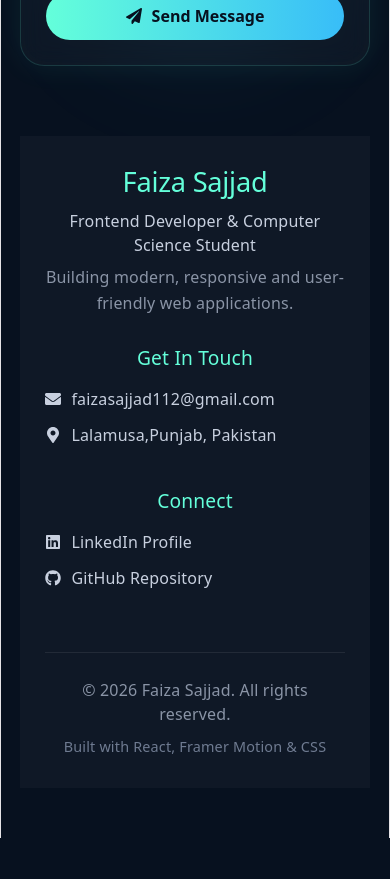
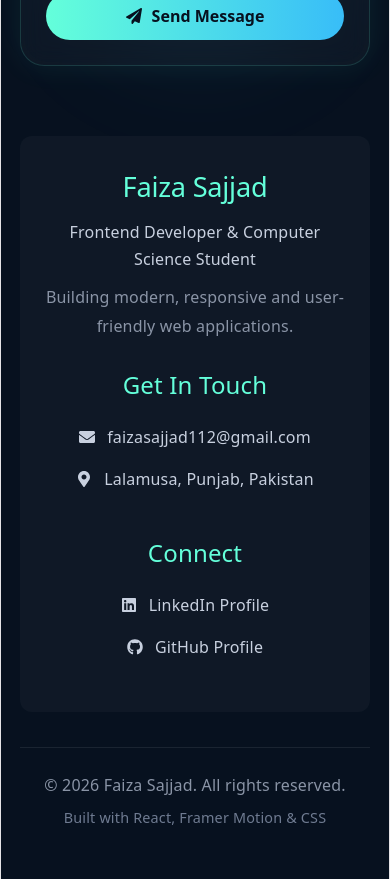
Before and after one commit to Faiza034/My_Portfolio, a React (Vite) app: page / in a window 390 px wide. Shown: the part 9020-9899 px from the top of the page. Before the commit the page ends 9858 px from the top, so only its background shows below. Built offline with nearby package versions, Linux system fonts and the light colour scheme.

Commit message:
Updated portfolio website

```diff
--- a/src/components/Footer.css
+++ b/src/components/Footer.css
@@ -7,61 +7,59 @@
 .footer-container {
   max-width: 1200px;
   margin: 0 auto;
-
-  padding: 45px 40px 25px;
+  padding: 50px 40px 30px;
 
   background: rgba(255, 255, 255, 0.03);
-  display: flex;
-  justify-content: space-between;
-  gap: 50px;
-  flex-wrap: wrap;
+
+  display: grid;
+  grid-template-columns: repeat(3, 1fr);
+  gap: 60px;
+
+  border-radius: 12px;
 }
 
-.footer-brand {
-  flex: 1;
-  min-width: 250px;
+.footer-brand,
+.footer-contact,
+.footer-links {
+  display: flex;
+  flex-direction: column;
+  align-items: center;
 }
 
 .footer-brand h2 {
   color: #64ffda;
   font-size: 2rem;
-  margin-bottom: 10px;
+  margin-bottom: 15px;
 }
 
 .footer-brand p {
   color: #c8d0df;
-  margin-bottom: 8px;
+  margin-bottom: 10px;
+  line-height: 1.7;
 }
 
 .footer-brand span {
   color: #8a94a6;
-  line-height: 1.6;
-}
-
-.footer-contact,
-.footer-links {
-  flex: 1;
-  min-width: 220px;
+  line-height: 1.8;
 }
 
 .footer-contact h3,
 .footer-links h3 {
   color: #64ffda;
-  margin-bottom: 18px;
-  font-size: 1.2rem;
+  font-size: 1.5rem;
+  margin-bottom: 25px;
 }
 
 .footer-contact p,
 .footer-links a {
   display: flex;
   align-items: center;
-  gap: 10px;
+  gap: 12px;
 
   color: #c8d0df;
+  text-decoration: none;
 
-  margin-bottom: 12px;
-
-  text-decoration: none;
+  margin-bottom: 18px;
 
   transition: all 0.3s ease;
 }
@@ -72,9 +70,7 @@
 }
 
 .footer-bottom {
-  width: 100%;
-
-  margin-top: 20px;
+  margin-top: 35px;
   padding-top: 25px;
 
   border-top: 1px solid rgba(255, 255, 255, 0.08);
@@ -92,7 +88,16 @@
   font-size: 0.9rem;
 }
 
-/* Responsive */
+/* Tablet */
+
+@media (max-width: 992px) {
+  .footer-container {
+    grid-template-columns: repeat(2, 1fr);
+    gap: 40px;
+  }
+}
+
+/* Mobile */
 
 @media (max-width: 768px) {
   .footer {
@@ -100,17 +105,18 @@
   }
 
   .footer-container {
-    flex-direction: column;
+    grid-template-columns: 1fr;
     gap: 30px;
-    padding: 30px 25px;
+    padding: 35px 25px;
+    text-align: center;
+  }
+
+  .footer-contact p,
+  .footer-links a {
+    justify-content: center;
   }
 
   .footer-brand h2 {
     font-size: 1.7rem;
   }
-
-  .footer-contact p,
-  .footer-links a {
-    justify-content: flex-start;
-  }
 }
--- a/src/components/Footer.jsx
+++ b/src/components/Footer.jsx
@@ -11,7 +11,6 @@ function Footer() {
   return (
     <footer className="footer">
       <div className="footer-container">
-        {/* Left */}
 
         <div className="footer-brand">
           <h2>Faiza Sajjad</h2>
@@ -26,8 +25,6 @@ function Footer() {
           </span>
         </div>
 
-        {/* Center */}
-
         <div className="footer-contact">
           <h3>Get In Touch</h3>
 
@@ -38,11 +35,9 @@ function Footer() {
 
           <p>
             <FaMapMarkerAlt />
-            Lalamusa,Punjab, Pakistan
+            Lalamusa, Punjab, Pakistan
           </p>
         </div>
-
-        {/* Right */}
 
         <div className="footer-links">
           <h3>Connect</h3>
@@ -62,11 +57,11 @@ function Footer() {
             rel="noreferrer"
           >
             <FaGithub />
-            GitHub Repository
+            GitHub Profile
           </a>
         </div>
 
-        {/* Bottom */}
+      </div>
 
       <div className="footer-bottom">
         <p>
@@ -78,7 +73,6 @@ function Footer() {
           Built with React, Framer Motion & CSS
         </span>
       </div>
-      </div>
     </footer>
   );
 }
```
Lines whose indentation alone changed are shown as unchanged.
